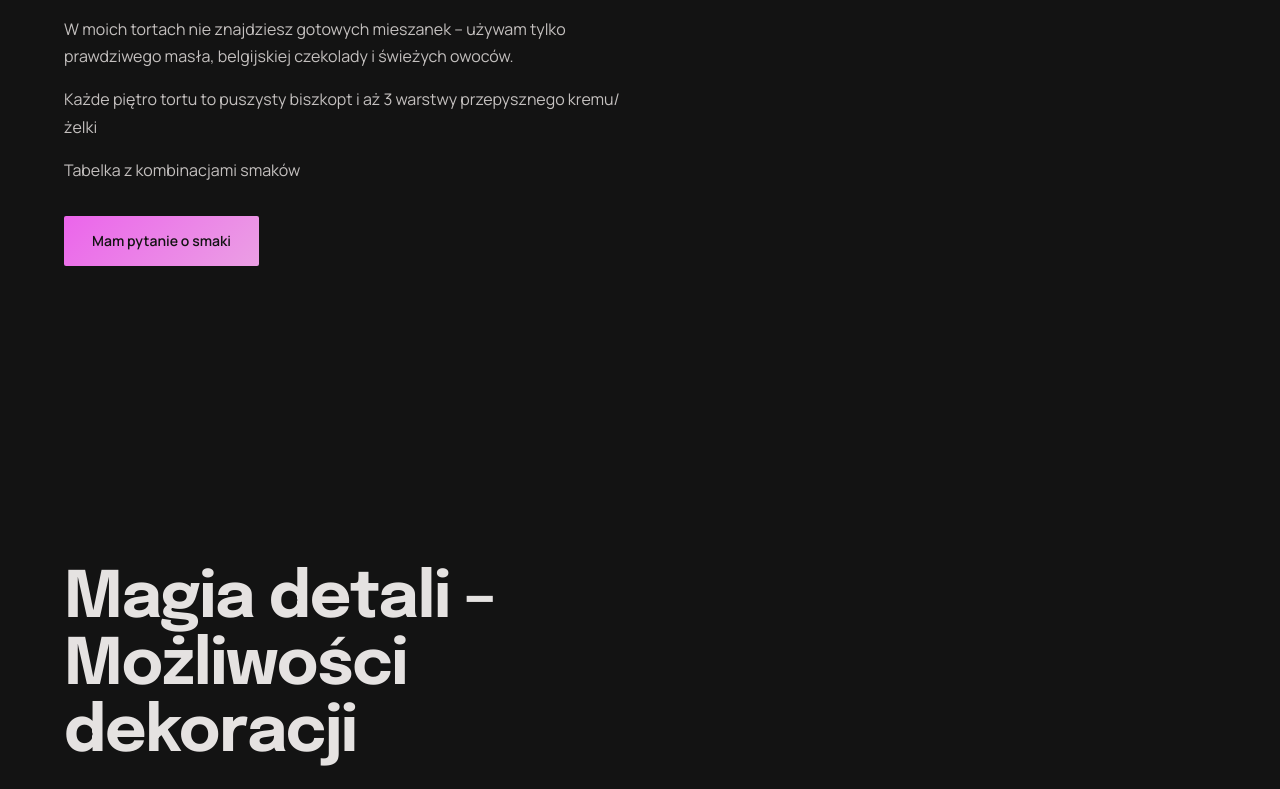
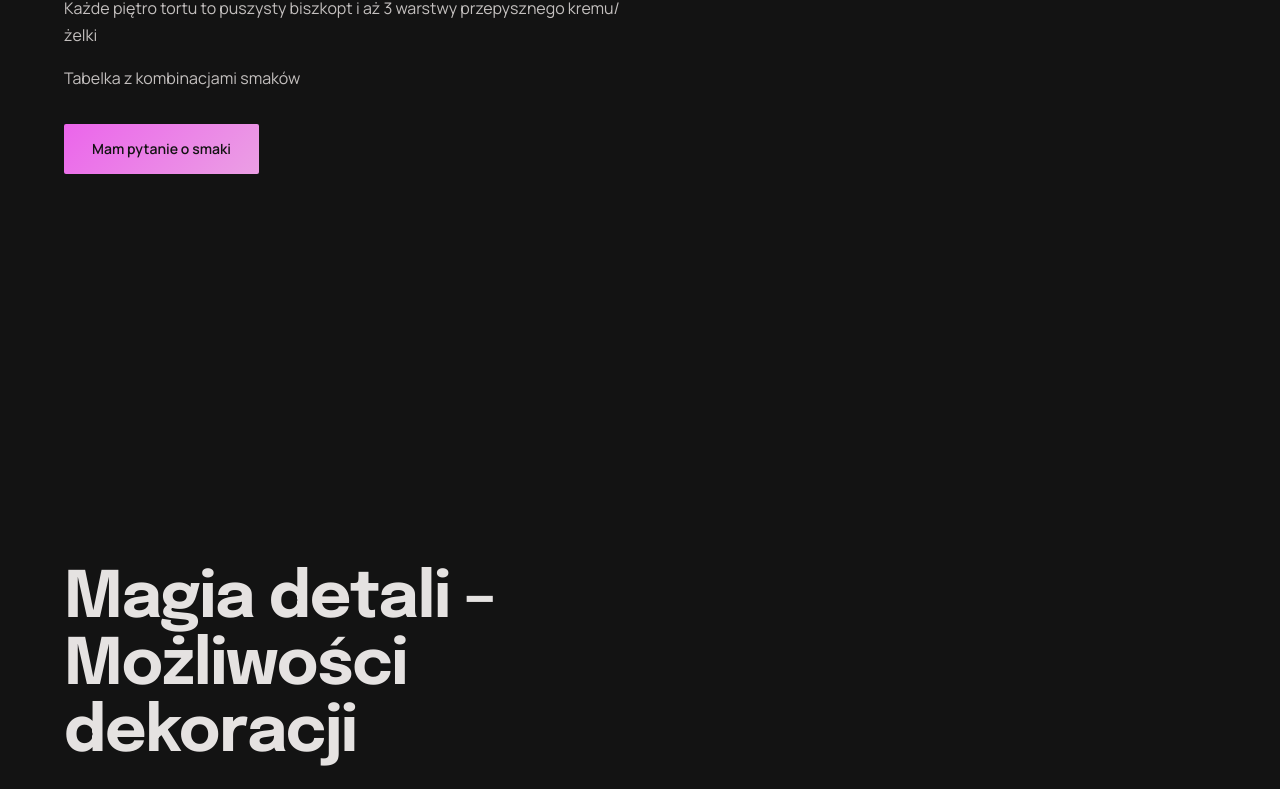
Before and after one commit to astanula/nulocake, an Astro site: page /oferta in a window 1280 px wide. Shown: the part 378-1167 px from the top of the page. Built offline with nearby package versions, Linux system fonts and the light colour scheme; Astro itself is replaced by a stand-in of ours.

Commit message:
Spacing improvements

```diff
--- a/package.json
+++ b/package.json
@@ -7,6 +7,7 @@
   },
   "scripts": {
     "dev": "astro dev",
+    "dev:clean": "astro dev --force",
     "build": "astro build",
     "preview": "astro preview",
     "astro": "astro",
--- a/src/pages/oferta.astro
+++ b/src/pages/oferta.astro
@@ -113,7 +113,8 @@ import Footer from '../components/Footer.astro';
     min-height: 100dvh;
     display: flex;
     flex-direction: column;
-    justify-content: center;
+    justify-content: flex-start;
+    align-items: flex-start;
     padding: max(7rem, 18vh) 2rem 4rem 4rem;
   }
 
```
